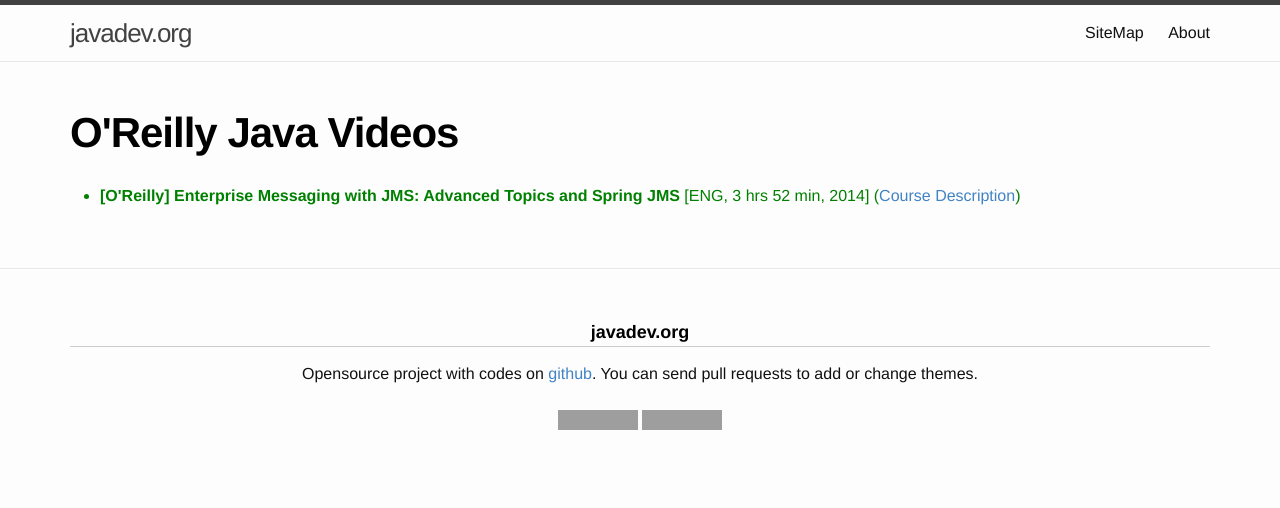
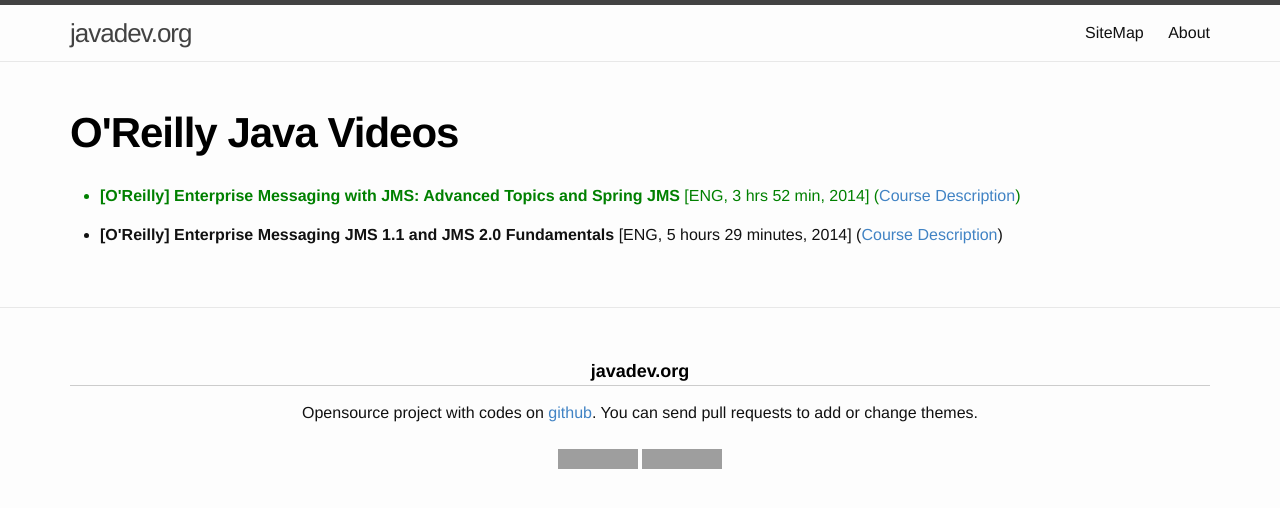
Before and after one commit to webmakaka/javadev.org, a Jekyll site: the page built from website/library/collections/video/paid/oreilly.md, in a window 1280 px wide. Shown: the top 508 px of the page. Built offline with Jekyll 4.4.1, drawn with Linux system fonts in a browser that asks for light colours; grey boxes are pictures that could not be loaded.

Commit message:
Update oreilly.md

```diff
--- a/website/library/collections/video/paid/oreilly.md
+++ b/website/library/collections/video/paid/oreilly.md
@@ -6,5 +6,6 @@
 
 <ul>
 	<li style="color:green"><strong>[O'Reilly] Enterprise Messaging with JMS: Advanced Topics and Spring JMS</strong> [ENG, 3 hrs 52 min, 2014] (<a href="http://shop.oreilly.com/product/0636920034865.do">Course Description</a>)</li>
+	<li><strong>[O'Reilly]  Enterprise Messaging JMS 1.1 and JMS 2.0 Fundamentals </strong> [ENG, 5 hours 29 minutes, 2014] (<a href="http://shop.oreilly.com/product/0636920034698.do">Course Description</a>)</li>
 
 </ul>
```
